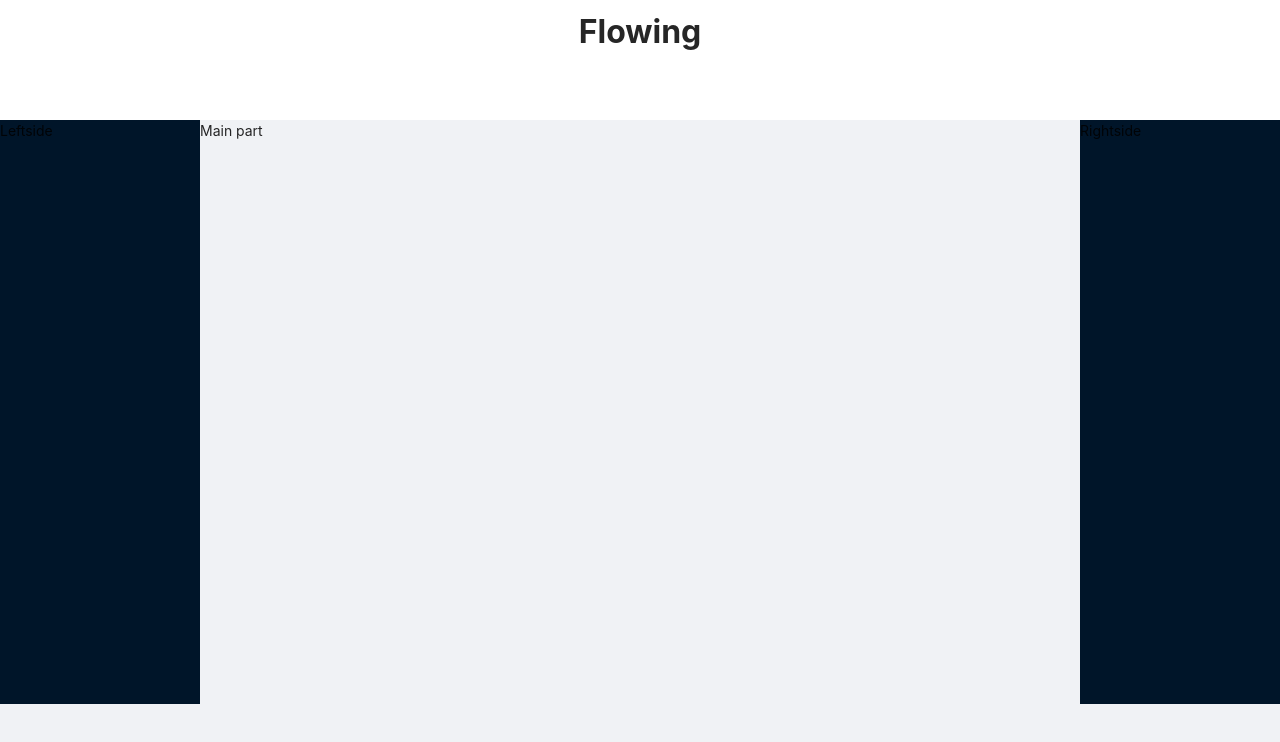
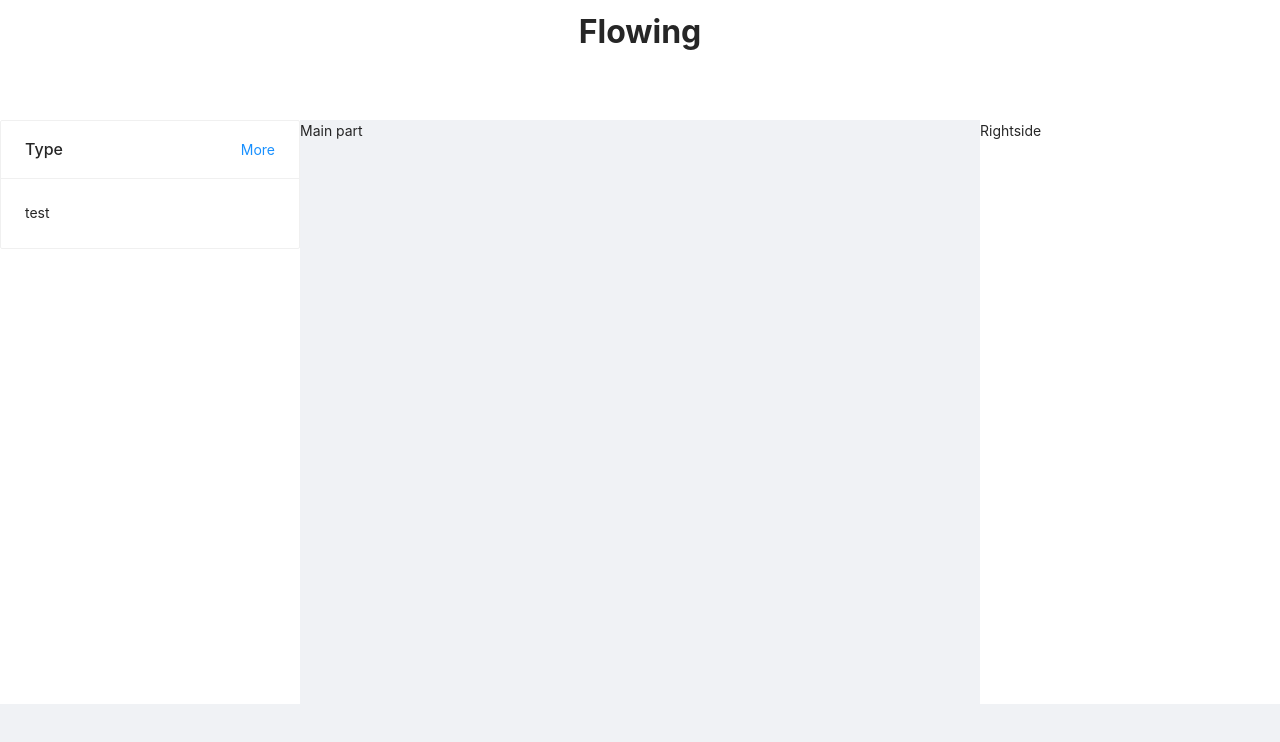
Before and after one commit to Milo-Oh-taek/flowing, a React (Create React App) app: page / in a window 1280 px wide. Shown: the top 742 px of the page. Built offline with nearby package versions, Linux system fonts and the light colour scheme.

Commit message:
new: components folder, Card created

```diff
--- a/src/App.module.css
+++ b/src/App.module.css
@@ -7,3 +7,8 @@
   width: 100vw;
   height: 120px;
 }
+
+.leftside,
+.rightside {
+  background-color: white;
+}
--- a/src/App.tsx
+++ b/src/App.tsx
@@ -19,13 +19,13 @@ function App() {
         <Head />
       </Header>
       <Layout>
-        <Sider>
+        <Sider className={styles.leftside} width={300}>
           <Leftside />
         </Sider>
         <Content>
           <Main />
         </Content>
-        <Sider>
+        <Sider className={styles.rightside} width={300}>
           <Rightside />
         </Sider>
       </Layout>
--- /dev/null
+++ b/src/components/SideCard.tsx
@@ -0,0 +1,14 @@
+import React from "react";
+import { Card } from "antd";
+
+type CardProps = { title: string; children: React.ReactNode };
+
+const SideCard = ({ title, children }: CardProps) => {
+  return (
+    <Card title={title} extra={<a href="#">More</a>} style={{ width: 300 }}>
+      {children}
+    </Card>
+  );
+};
+
+export default SideCard;
--- a/src/ui/Leftside.tsx
+++ b/src/ui/Leftside.tsx
@@ -1,8 +1,16 @@
 import React from "react";
+import SideCard from "../components/SideCard";
+
 import styles from "./Leftside.module.css";
 
 const Leftside = () => {
-  return <div>Leftside</div>;
+  return (
+    <div>
+      <SideCard title="Type">
+        <div>test</div>
+      </SideCard>
+    </div>
+  );
 };
 
 export default Leftside;
```
